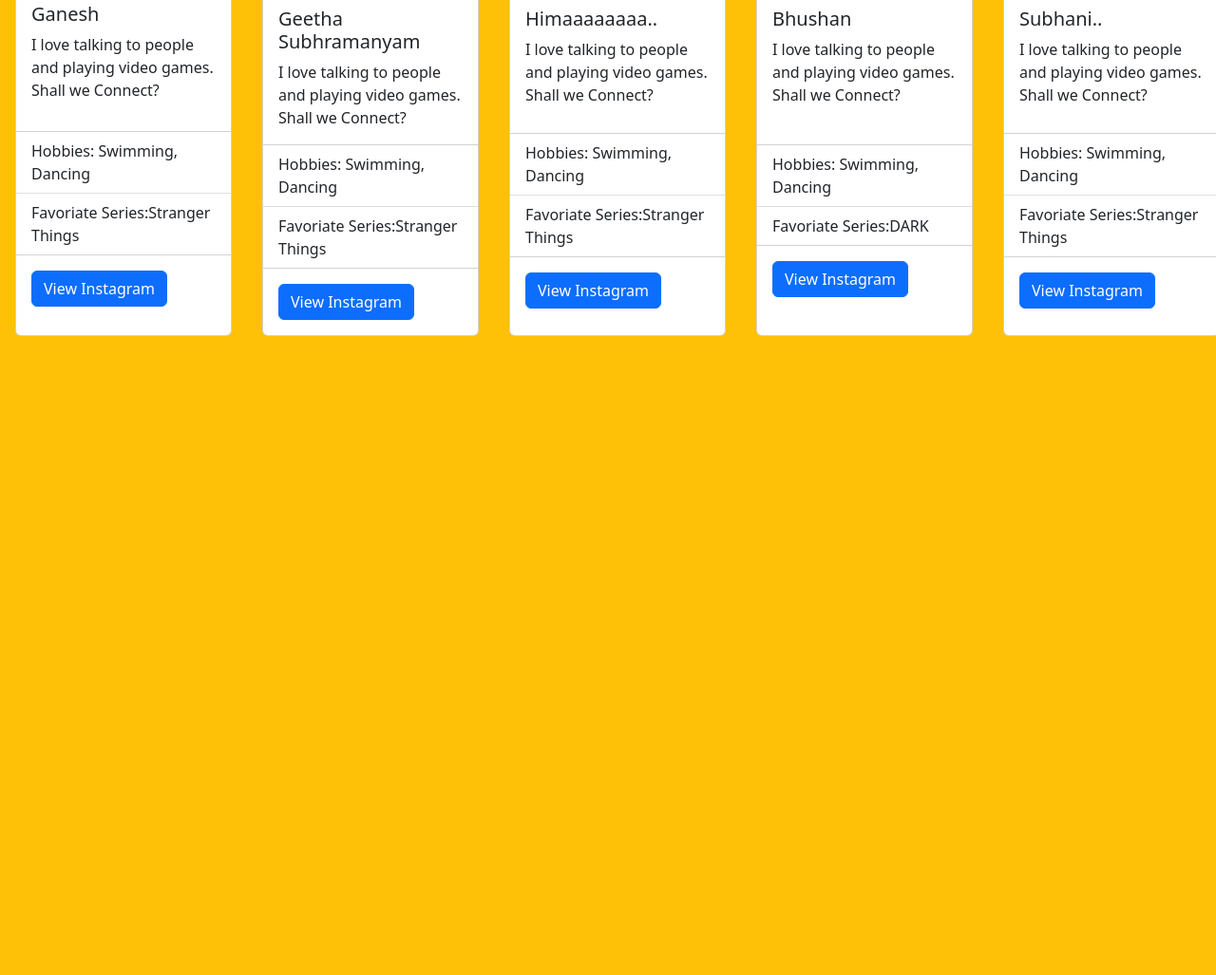
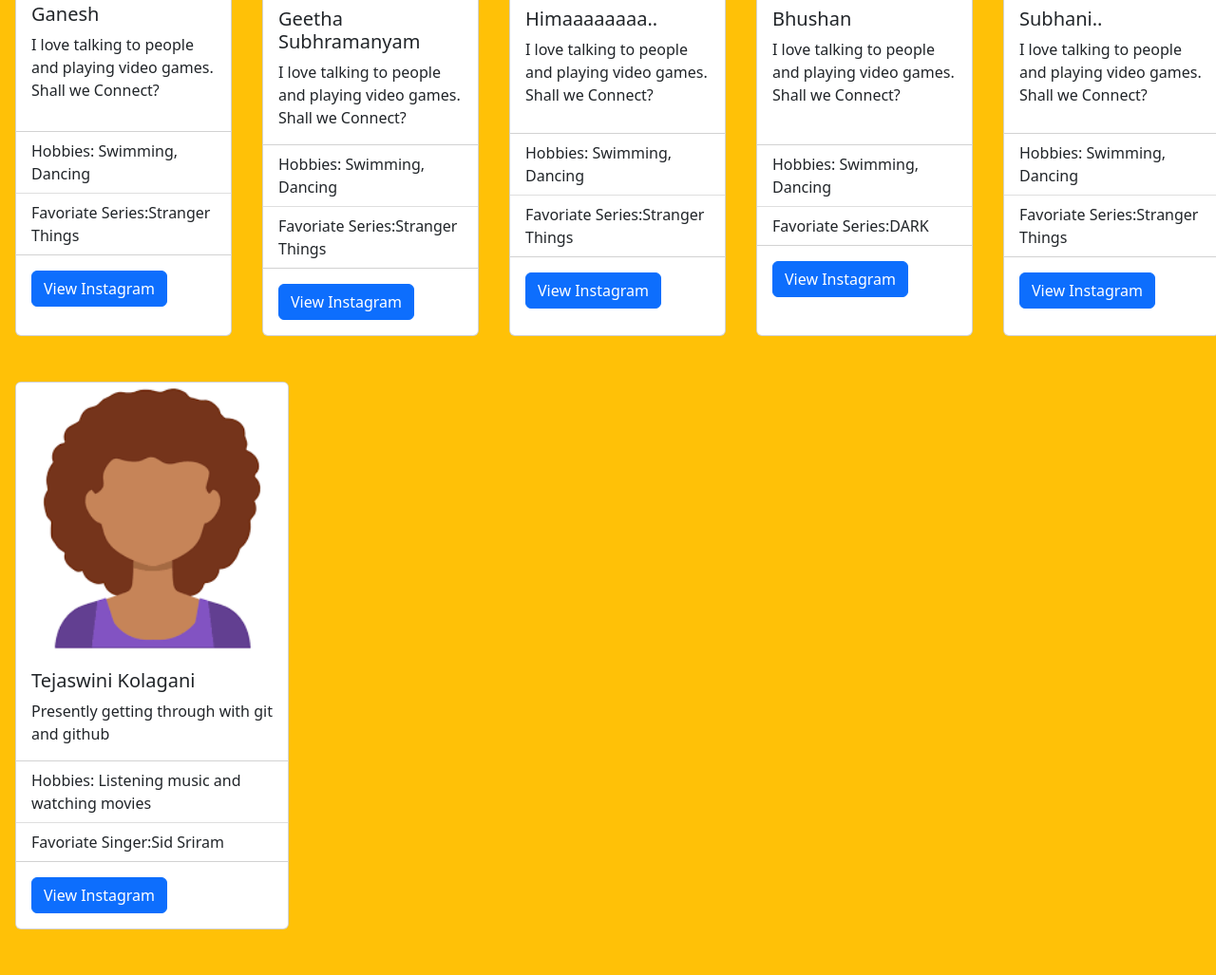
Before and after one commit to subhani-syed/Git-Workshop-2022, a plain HTML site: page index.html in a window 1280 px wide. Shown: the part 331-1358 px from the top of the page at 95% size. Before the commit the page ends 800 px from the top, so only its background shows below. Drawn offline with nearby package versions, Linux system fonts and the light colour scheme.

Commit message:
new changes added

```diff
--- a/index.html
+++ b/index.html
@@ -99,6 +99,25 @@
         </div>
 
     </div>
+    <div class="mx-auto d-flex" style="width: 1300px;">
+
+        <div class="card mb-5 mx-3" style="width: 18rem;">
+            <img src="img/avatar5.png" class="card-img-top" alt="Tejaswini">
+            <div class="card-body">
+                <h5 class="card-title">Tejaswini Kolagani</h5>
+                <p class="card-text">Presently getting through with git and github</p>
+            </div>
+
+            <ul class="list-group list-group-flush">
+                <li class="list-group-item">Hobbies: Listening music and watching movies</li>
+                <li class="list-group-item">Favoriate Singer:Sid Sriram</li>
+            </ul>
+
+            <div class="card-body">
+                <a href="https://www.instagram.com/teja_._.05/" target="_blank" class="btn btn-primary">View Instagram</a>
+            </div>
+        </div>
+    </div>
 
     <script src="https://cdn.jsdelivr.net/npm/bootstrap@5.2.0-beta1/dist/js/bootstrap.bundle.min.js"
         integrity="sha384-pprn3073KE6tl6bjs2QrFaJGz5/SUsLqktiwsUTF55Jfv3qYSDhgCecCxMW52nD2"
```
